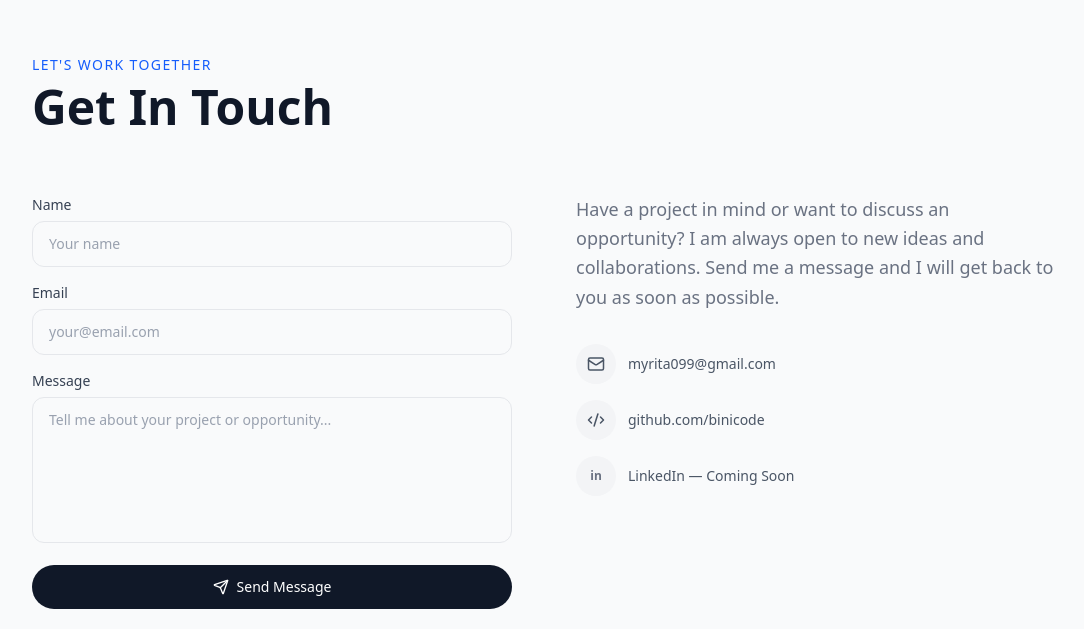
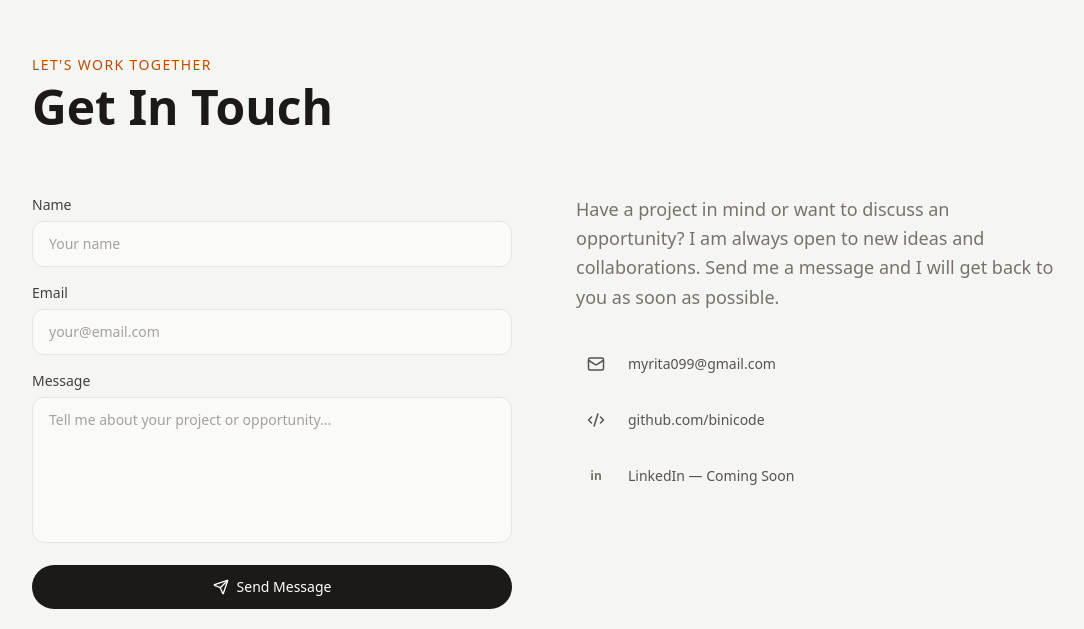
Before and after one commit to binicode/biniyam-portfolio, a Next.js app: page / in a window 1280 px wide. Shown: the part 5831-6460 px from the top of the page, without its empty margins (96-1180 px from the left). Built offline with nearby package versions, Linux system fonts and the light colour scheme.

Commit message:
refactor: Contact with pure Tailwind dark mode

```diff
--- a/src/components/sections/Contact.tsx
+++ b/src/components/sections/Contact.tsx
@@ -33,7 +33,6 @@ export default function Contact() {
     const handleSubmit = async (e: React.FormEvent) => {
         e.preventDefault();
         setStatus("loading");
-
         try {
             await emailjs.send(
                 process.env.NEXT_PUBLIC_EMAILJS_SERVICE_ID!,
@@ -54,9 +53,13 @@ export default function Contact() {
     };
 
     const inputClass = cn(
-        "w-full px-4 py-3 rounded-xl border border-gray-200 bg-gray-50",
-        "text-gray-900 text-sm placeholder:text-gray-400",
-        "focus:outline-none focus:border-blue-400 focus:bg-white",
+        "w-full px-4 py-3 rounded-xl border",
+        "border-stone-200 dark:border-gray-700",
+        "bg-stone-50 dark:bg-gray-900",
+        "text-stone-900 dark:text-slate-50",
+        "text-sm placeholder:text-stone-400 dark:placeholder:text-gray-500",
+        "focus:outline-none focus:border-amber-400 dark:focus:border-cyan-500",
+        "focus:bg-white dark:focus:bg-gray-800",
         "transition-colors"
     );
 
@@ -64,7 +67,7 @@ export default function Contact() {
         <section
             id="contact"
             aria-label="Contact"
-            className="py-24 px-6 md:px-16 lg:px-32 bg-gray-50"
+            className="py-24 px-6 md:px-16 lg:px-32 bg-stone-100 dark:bg-gray-900"
         >
             <div className="max-w-6xl mx-auto">
 
@@ -77,10 +80,10 @@ export default function Contact() {
                     custom={0}
                     className="mb-16"
                 >
-                    <p className="text-sm font-medium text-blue-600 uppercase tracking-widest mb-2">
+                    <p className="text-sm font-medium text-amber-700 dark:text-cyan-400 uppercase tracking-widest mb-2">
                         Let's Work Together
                     </p>
-                    <h2 className="text-4xl md:text-5xl font-bold text-gray-900">
+                    <h2 className="text-4xl md:text-5xl font-bold text-stone-900 dark:text-slate-50">
                         {contactData.heading}
                     </h2>
                 </motion.div>
@@ -103,7 +106,7 @@ export default function Contact() {
                             <div>
                                 <label
                                     htmlFor="name"
-                                    className="block text-sm font-medium text-gray-700 mb-1.5"
+                                    className="block text-sm font-medium text-stone-700 dark:text-gray-300 mb-1.5"
                                 >
                                     Name
                                 </label>
@@ -122,7 +125,7 @@ export default function Contact() {
                             <div>
                                 <label
                                     htmlFor="email"
-                                    className="block text-sm font-medium text-gray-700 mb-1.5"
+                                    className="block text-sm font-medium text-stone-700 dark:text-gray-300 mb-1.5"
                                 >
                                     Email
                                 </label>
@@ -141,7 +144,7 @@ export default function Contact() {
                             <div>
                                 <label
                                     htmlFor="message"
-                                    className="block text-sm font-medium text-gray-700 mb-1.5"
+                                    className="block text-sm font-medium text-stone-700 dark:text-gray-300 mb-1.5"
                                 >
                                     Message
                                 </label>
@@ -164,9 +167,10 @@ export default function Contact() {
                                 aria-label="Send message"
                                 className={cn(
                                     "inline-flex items-center justify-center gap-2",
-                                    "bg-gray-900 text-white px-8 py-3 rounded-full",
-                                    "font-medium text-sm hover:bg-gray-700 transition-colors",
-                                    "disabled:opacity-60 disabled:cursor-not-allowed"
+                                    "bg-stone-900 dark:bg-cyan-500 text-white dark:text-gray-950",
+                                    "px-8 py-3 rounded-full font-medium text-sm",
+                                    "hover:bg-stone-700 dark:hover:bg-cyan-400 transition-colors",
+                                    "disabled:opacity-60 disabled:cursor-not-allowed cursor-pointer"
                                 )}
                             >
                                 <Send size={16} aria-hidden="true" />
@@ -175,7 +179,7 @@ export default function Contact() {
 
                             {/* Success Message */}
                             {status === "success" && (
-                                <div className="flex items-center gap-2 text-emerald-600 text-sm">
+                                <div className="flex items-center gap-2 text-emerald-600 dark:text-emerald-400 text-sm">
                                     <CheckCircle2 size={16} aria-hidden="true" />
                                     Message sent successfully. I will get back to you soon.
                                 </div>
@@ -183,7 +187,7 @@ export default function Contact() {
 
                             {/* Error Message */}
                             {status === "error" && (
-                                <div className="flex items-center gap-2 text-red-500 text-sm">
+                                <div className="flex items-center gap-2 text-red-500 dark:text-red-400 text-sm">
                                     <AlertCircle size={16} aria-hidden="true" />
                                     Something went wrong. Please try again or email me directly.
                                 </div>
@@ -200,7 +204,7 @@ export default function Contact() {
                         custom={0.2}
                         className="flex flex-col gap-8"
                     >
-                        <p className="text-gray-500 leading-relaxed text-lg">
+                        <p className="text-stone-500 dark:text-gray-400 leading-relaxed text-lg">
                             {contactData.intro}
                         </p>
 
@@ -208,9 +212,9 @@ export default function Contact() {
 
                             <a href={`mailto:${contactData.email}`}
                                 aria-label="Send an email"
-                                className="inline-flex items-center gap-3 text-gray-600 hover:text-gray-900 transition-colors"
+                                className="inline-flex items-center gap-3 text-stone-600 dark:text-gray-400 hover:text-stone-900 dark:hover:text-white transition-colors"
                             >
-                                <div className="w-10 h-10 rounded-full bg-gray-100 flex items-center justify-center">
+                                <div className="w-10 h-10 rounded-full bg-stone-100 dark:bg-gray-800 flex items-center justify-center">
                                     <Mail size={18} aria-hidden="true" />
                                 </div>
                                 <span className="text-sm">{contactData.email}</span>
@@ -221,9 +225,9 @@ export default function Contact() {
                                 target="_blank"
                                 rel="noopener noreferrer"
                                 aria-label="Visit GitHub profile"
-                                className="inline-flex items-center gap-3 text-gray-600 hover:text-gray-900 transition-colors"
+                                className="inline-flex items-center gap-3 text-stone-600 dark:text-gray-400 hover:text-stone-900 dark:hover:text-white transition-colors"
                             >
-                                <div className="w-10 h-10 rounded-full bg-gray-100 flex items-center justify-center">
+                                <div className="w-10 h-10 rounded-full bg-stone-100 dark:bg-gray-800 flex items-center justify-center">
                                     <Code2 size={18} aria-hidden="true" />
                                 </div>
                                 <span className="text-sm">github.com/binicode</span>
@@ -234,10 +238,10 @@ export default function Contact() {
                                 target="_blank"
                                 rel="noopener noreferrer"
                                 aria-label="Visit LinkedIn profile"
-                                className="inline-flex items-center gap-3 text-gray-600 hover:text-gray-900 transition-colors"
+                                className="inline-flex items-center gap-3 text-stone-600 dark:text-gray-400 hover:text-stone-900 dark:hover:text-white transition-colors"
                             >
-                                <div className="w-10 h-10 rounded-full bg-gray-100 flex items-center justify-center">
-                                    <span className="text-xs font-bold text-gray-500">in</span>
+                                <div className="w-10 h-10 rounded-full bg-stone-100 dark:bg-gray-800 flex items-center justify-center">
+                                    <span className="text-xs font-bold text-stone-500 dark:text-gray-400">in</span>
                                 </div>
                                 <span className="text-sm">LinkedIn — Coming Soon</span>
                             </a>
```
